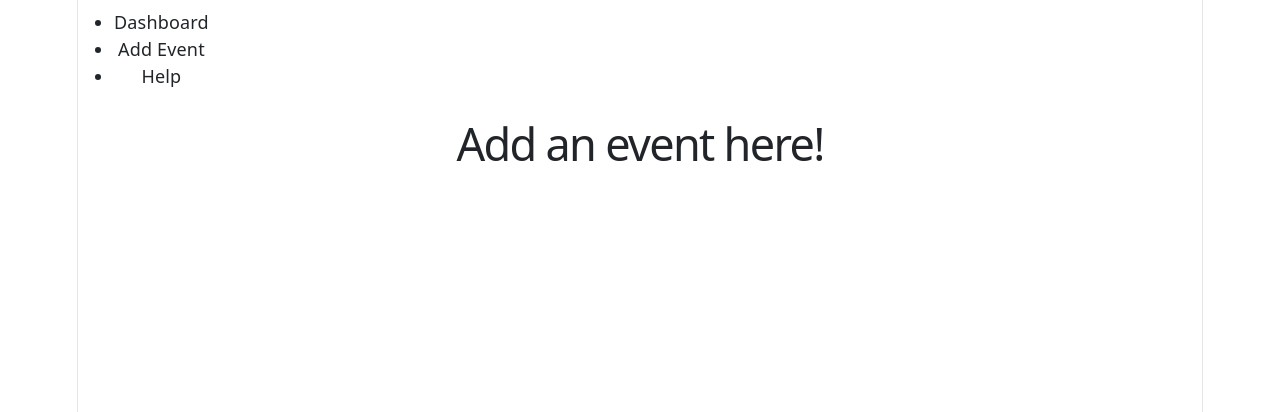
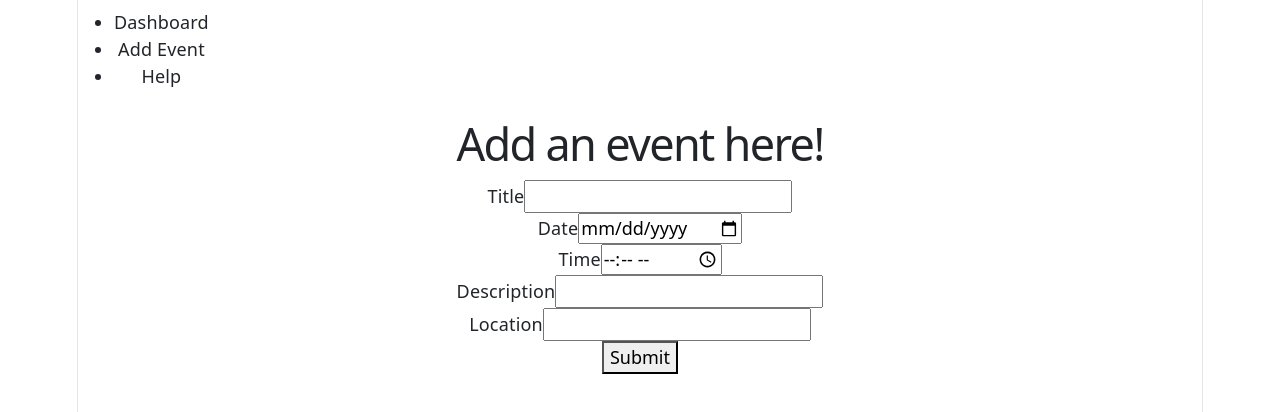
Before and after one commit to benjaflynn/event-organiser, a React (Vite) app: page /add-event in a window 1280 px wide. Shown: the top 412 px of the page. Built offline with nearby package versions, Linux system fonts and the light colour scheme.

Commit message:
modify event displayer with ternary operator depending on whether a new event has already been entered. add array to store list of events.

```diff
--- a/src/components/AddEvent.jsx
+++ b/src/components/AddEvent.jsx
@@ -1,10 +1,21 @@
 import NavBar from '../routes/NavBar';
+import { useState } from 'react';
+import NewEventAdder from './NewEventAdder';
+import NewEventDisplayer from './NewEventDisplayer';
 
 export default function AddEvent() {
-    return (
+
+    const [newEvent, setNewEvent] = useState('');
+
+    const eventArray = [];
+
+    return(
         <div>
             <NavBar />
-            <h1>Add an event here!</h1>
+
+            {
+                newEvent === '' ? <div><div><h1>Add an event here!</h1></div><div><NewEventAdder eventArray={eventArray} setNewEvent={setNewEvent}/></div></div> : <div><NewEventDisplayer setNewEvent={setNewEvent} newEvent={newEvent}/></div>
+            }
         </div>
     );
 }
--- a/src/components/Dashboard.jsx
+++ b/src/components/Dashboard.jsx
@@ -3,6 +3,7 @@ import LoginPage from './LoginArea.jsx';
 import { useContext, useState } from 'react';
 import { RegisterContext } from '../RegisterContext';
 import { useNavigate } from 'react-router-dom';
+import EventDisplayer from './EventDisplayer.jsx'
 
 export default function Dashboard() {
 
@@ -14,16 +15,21 @@ export default function Dashboard() {
 
     const [isLoggedIn, setIsLoggedIn] = useState('false');
 
+    const loginProblem = '';
+
     function userCheck(userData, loginData) {
         if (loginData.email === userData.email && loginData.password === userData.password) {
             console.log("logged in!");
             setIsLoggedIn('true');
         } else if (loginData.email != userData.email && loginData.password === userData.password) {
             console.log("wrong email!");
+            loginProblem += "No user with this email address."
         } else if (loginData.email === userData.email && loginData.password != userData.password) {
             console.log("wrong password!");
+            loginProblem += "Your password doesn't match.";
         } else {
-            console.log("you're not even registered.")
+            console.log("you're not even registered bro.");
+            loginProblem += "You need to register first!"
         }
     }
 
@@ -31,7 +37,8 @@ export default function Dashboard() {
         return (
             <div>
                 <NavBar />
-               <div>Welcome to your dashboard!</div>
+                <div>Welcome to your dashboard!</div>
+                <EventDisplayer />
             </div>
         )
     } else {
@@ -39,6 +46,7 @@ export default function Dashboard() {
             <div>
                 <NavBar />
                 <LoginPage setLoginData={setLoginData} userCheck={userCheck} />
+                <p>{loginProblem}</p>
                 <p>Don't have an account yet? <button onClick={() => nav (`/register-me`)}>Register here!</button></p>
             </div>
         )
--- /dev/null
+++ b/src/components/EventDisplayer.jsx
@@ -0,0 +1,8 @@
+{/**this needs a dropdown sort menu i think. */}
+
+export default function EventDisplayer() {
+
+    return(
+        <div>See all your events here!</div>
+    );
+}
--- /dev/null
+++ b/src/components/NewEventAdder.jsx
@@ -0,0 +1,119 @@
+import { useFormik } from 'formik';
+
+{/**displays the form to add a new event, containing options for title, date, time, description, location, and a submit button. uses formik to validate the input. */}
+
+const validate = values => {
+    const errors = {};
+
+    if (!values.title) {
+        errors.title = 'Required field!'
+    }
+
+    if (!values.date) {
+        errors.date = 'Required field!'
+    }
+
+    if (!values.time) {
+        errors.time = 'Required field!'
+    }
+
+    if (!values.description) {
+        errors.description = 'Required field!'
+    }
+
+    if (!values.location) {
+        errors.location = 'Required field!'
+    }
+}
+
+export default function AddEvent({ setNewEvent, eventArray }) {
+
+    const formik = useFormik({
+        initialValues: {
+            title: '',
+            date: '',
+            time: '',
+            description: '',
+            location: '',
+        },
+
+        validate,
+
+        onSubmit: values => {
+            console.log(JSON.stringify(values, null, 2));
+            setNewEvent(values);
+            eventArray.push(values);
+            console.log(eventArray);
+        },
+    });
+
+    return (
+        <div>
+            <div>
+                <form onSubmit={formik.handleSubmit}>
+                    <label htmlFor='text'>Title</label>
+                    <input
+                        id='title'
+                        name='title'
+                        type='text'
+                        onChange={formik.handleChange}
+                        onBlur={formik.handleBlur}
+                        value={formik.values.title}
+                    />
+                    {formik.touched.title && formik.errors.title ? <div>{formik.errors.title}</div> : null}
+                    <br />
+
+                    <label htmlFor='date'>Date</label>
+                    <input
+                        id='date'
+                        name='date'
+                        type='date'
+                        onChange={formik.handleChange}
+                        onBlur={formik.handleBlur}
+                        value={formik.values.date}
+                    />
+                    {formik.touched.date && formik.errors.date ? <div>{formik.errors.date}</div> : null}
+                    <br />
+
+                    <label htmlFor='time'>Time</label>
+                    <input
+                        id='time'
+                        name='time'
+                        type='time'
+                        onChange={formik.handleChange}
+                        onBlur={formik.handleBlur}
+                        value={formik.values.time}
+                    />
+                    {formik.touched.time && formik.errors.time ? <div>{formik.errors.time}</div> : null}
+                    <br />
+
+                    <label htmlFor='description'>Description</label>
+                    <input
+                        id='description'
+                        name='description'
+                        type='text'
+                        onChange={formik.handleChange}
+                        onBlur={formik.handleBlur}
+                        value={formik.values.description}
+                    />
+                    {formik.touched.description && formik.errors.description ? <div>{formik.errors.description}</div> : null}
+                    <br />
+
+                    <label htmlFor='location'>Location</label>
+                    <input
+                        id='location'
+                        name='location'
+                        type='text'
+                        onChange={formik.handleChange}
+                        onBlur={formik.handleBlur}
+                        value={formik.values.location}
+                    />
+                    {formik.touched.location && formik.errors.location ? <div>{formik.errors.location}</div> : null}
+                    <br />
+
+                    <button type='submit'>Submit</button>
+                </form>
+            </div>
+        </div>
+    );
+}
--- /dev/null
+++ b/src/components/NewEventDisplayer.jsx
@@ -0,0 +1,20 @@
+export default function NewEventDisplayer({ newEvent, setNewEvent }) {
+
+    return (
+        <div>
+            <h3>Your new event, {newEvent.title}, has been saved!</h3>
+            <div>
+                <ul>
+                    <li>Date: {newEvent.date}</li>
+                    <li>Time: {newEvent.time}</li>
+                    <li>Location: {newEvent.location}</li>
+                    <br />
+                    <li>Description: {newEvent.description}</li>
+                </ul>
+            </div>
+            <br />
+            <p><button onClick={() => {setNewEvent('')}}>Add another event?</button></p>
+        </div>
+    );
+
+}
```
